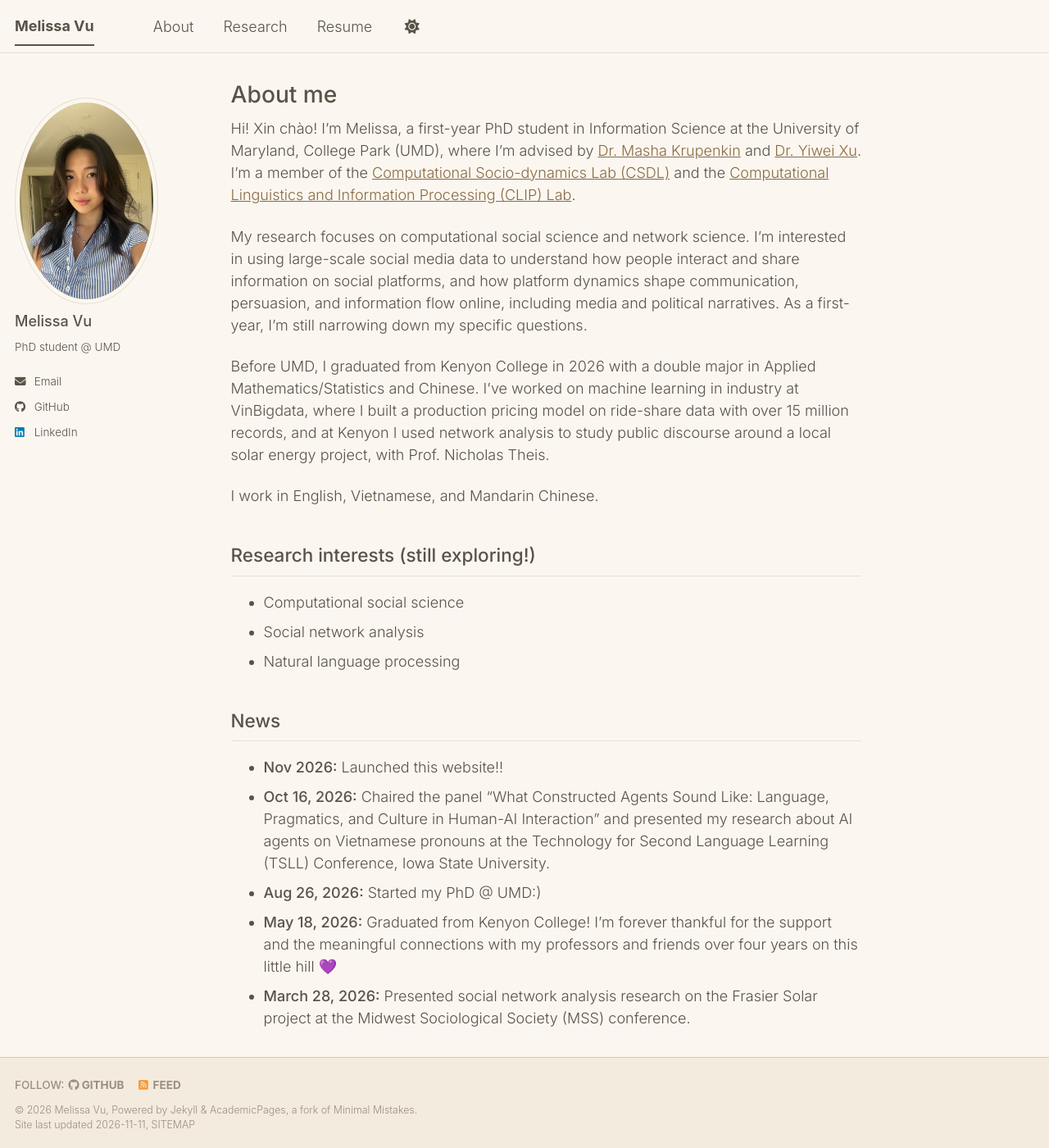
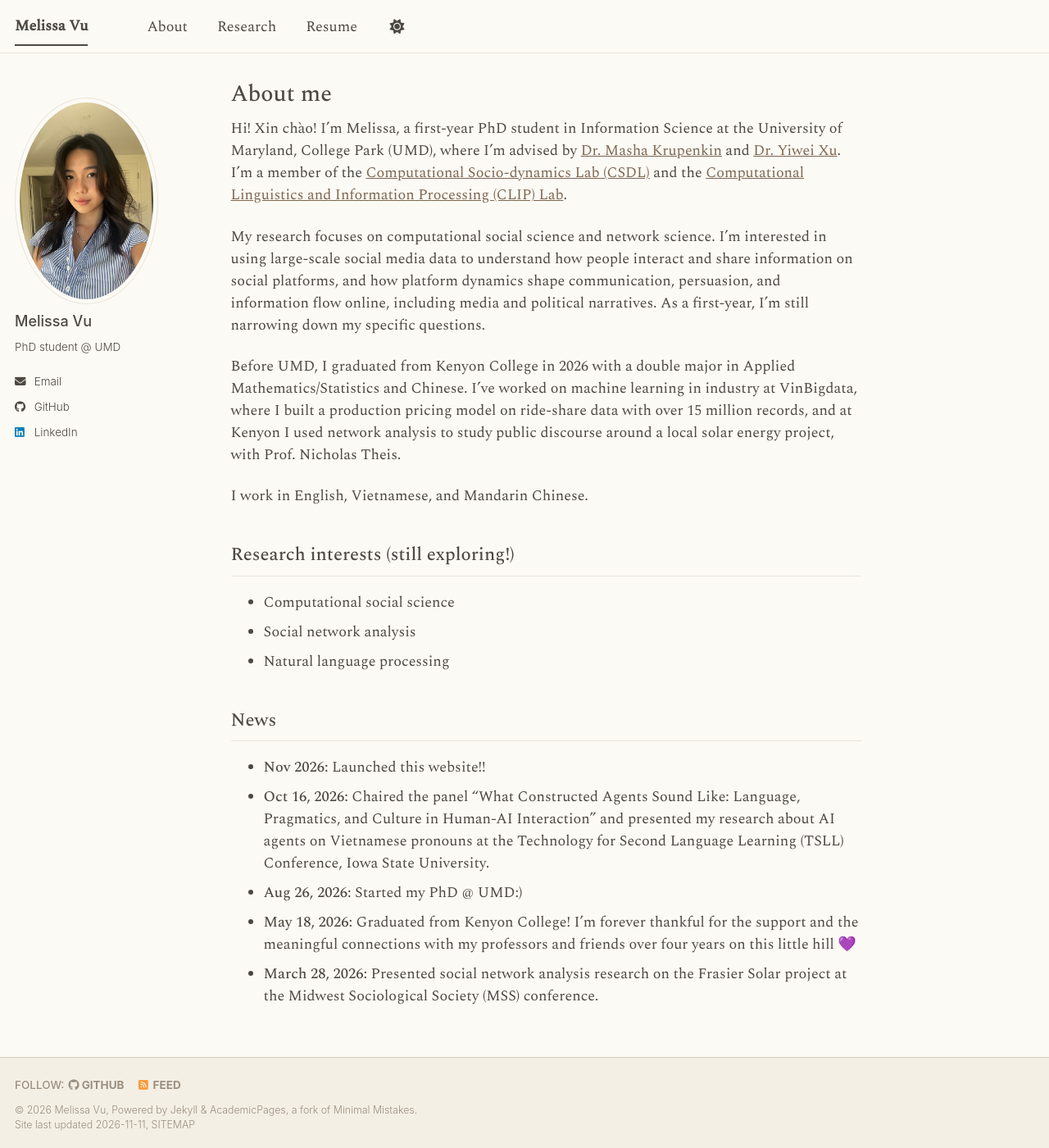
Before and after one commit to melvu-25/melvu-25.github.io, a Jekyll site: the page built from _pages/about.md, in a window 1280 px wide and 1400 px high. Shown: the whole window at 82% size. Built offline with Jekyll 4.4.1, drawn with Linux system fonts in a browser that asks for light colours; a script bundle is joined from its source files by our own code; a style sheet for code colours, icons or effects is not loaded.

Commit message:
Switch to all-serif Spectral on warm white (option H)
Co-Authored-By: Claude Opus 5.5 <noreply@anthropic.com>
Claude-Session: https://claude.ai/code/session_012ifzfhCaGA3SXhKdS2kXCK

```diff
--- a/_includes/head/custom.html
+++ b/_includes/head/custom.html
@@ -2,10 +2,10 @@
 
 <!-- start custom head snippets -->
 
-<!-- Inter font (light weights) -->
+<!-- Spectral font -->
 <link rel="preconnect" href="https://fonts.googleapis.com">
 <link rel="preconnect" href="https://fonts.gstatic.com" crossorigin>
-<link href="https://fonts.googleapis.com/css2?family=Inter:wght@300;400;500;600&display=swap" rel="stylesheet">
+<link href="https://fonts.googleapis.com/css2?family=Spectral:ital,wght@0,300;0,400;0,500;1,300&display=swap" rel="stylesheet">
 
 <!-- Support for jQuery, this needs to be first so that it has a chance to load. -->
 <script src="https://cdn.jsdelivr.net/npm/jquery@3.7.1/dist/jquery.min.js"></script>
--- a/_sass/_custom.scss
+++ b/_sass/_custom.scss
@@ -1,10 +1,12 @@
-/* Custom typography: lighter weight font */
+/* Custom typography: Spectral throughout */
 body, input, textarea, select, button {
-  font-family: "Inter", -apple-system, "Segoe UI", "Helvetica Neue", Arial, sans-serif;
+  font-family: "Spectral", Georgia, "Times New Roman", serif;
   font-weight: 300;
 }
+h1, h2, h3, h4, h5, h6, .page__title, .archive__item-title, .author__name, .masthead__menu-item {
+  font-family: "Spectral", Georgia, "Times New Roman", serif;
+}
 h1, h2, h3, h4, h5, h6, .page__title, .archive__item-title, .author__name {
-  font-family: "Inter", -apple-system, "Segoe UI", "Helvetica Neue", Arial, sans-serif;
   font-weight: 500;
 }
 strong, b { font-weight: 500; }
--- a/_sass/theme/_beige_light.scss
+++ b/_sass/theme/_beige_light.scss
@@ -28,20 +28,20 @@ $sidebar-screen-min-width   : 1024px;
 
 /* Default light theme for the site */
 :root {
-    --global-base-color                 : #8a6a43;
-    --global-bg-color                   : #fbf7f0;
-    --global-footer-bg-color            : #f3ebdd;
-    --global-border-color               : #e9dfcf;
-    --global-dark-border-color          : #d6c7ae;
-    --global-code-background-color      : #f6f0e4;
-    --global-code-text-color            : #5b5248;
+    --global-base-color                 : #7d6650;
+    --global-bg-color                   : #fcfaf5;
+    --global-footer-bg-color            : #f4efe5;
+    --global-border-color               : #ebe5d8;
+    --global-dark-border-color          : #d8cdb9;
+    --global-code-background-color      : #f6f2ea;
+    --global-code-text-color            : #4d4842;
     --global-fig-caption-color          : #9a8f80;
-    --global-link-color                 : #8a6a43;
-    --global-link-color-hover           : #5e4529;
-    --global-link-color-visited         : #8a6a43;
-    --global-masthead-link-color        : #5b5248;
-    --global-masthead-link-color-hover  : #8a6a43;
-    --global-text-color                 : #5b5248;
+    --global-link-color                 : #7d6650;
+    --global-link-color-hover           : #574535;
+    --global-link-color-visited         : #7d6650;
+    --global-masthead-link-color        : #4d4842;
+    --global-masthead-link-color-hover  : #7d6650;
+    --global-text-color                 : #4d4842;
     --global-text-color-light           : #9a8f80;
-    --global-thead-color                : #f3ebdd;
+    --global-thead-color                : #f4efe5;
 }
```
